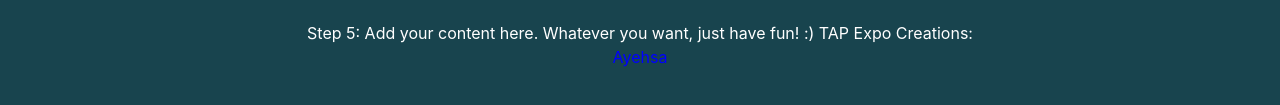
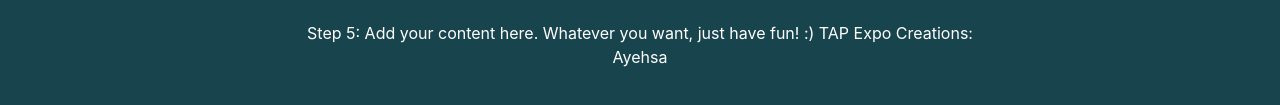
Before and after one commit to TAP-GGC/MACK, a plain HTML site: page code/index.html in a window 1280 px wide. Shown: the part 749-854 px from the top of the page. Drawn offline with nearby package versions, Linux system fonts and the light colour scheme; no server answers.

Commit message:
Update index.html

```diff
--- a/code/index.html
+++ b/code/index.html
@@ -59,7 +59,7 @@
                 	<p class="intro">
 					Step 5: Add your content here. Whatever you want, just have fun! :)
 					TAP Expo Creations: <br/>
-						<a href="/TAP_Expo/ayesha.html">Ayehsa</a>
+						<a href="/TAP_Expo/ayesha.html" style="Color:white;">Ayehsa</a>
 			</p>
 		<!--- ALL DONE --->
 		</section>
```
